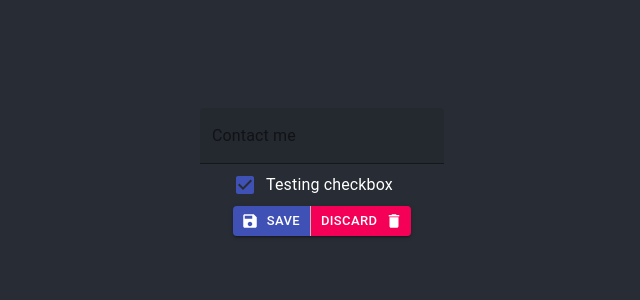
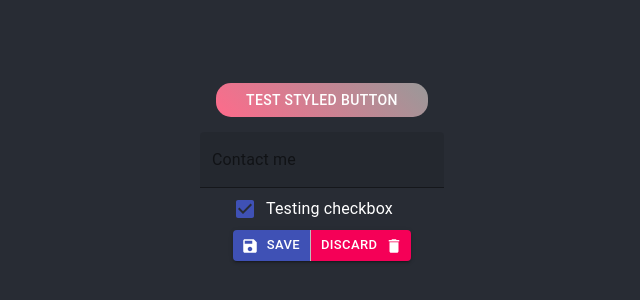
Before and after one commit to Dina2703/material-ui-react-001, a React (Create React App) app: page / in a window 1280 px wide. Shown: the part 228-528 px from the top of the page, without its empty margins (318-958 px from the left). Built offline with nearby package versions, Linux system fonts and the light colour scheme.

Commit message:
makeStyles for styling MUI

```diff
--- a/src/App.js
+++ b/src/App.js
@@ -7,6 +7,23 @@
 import { useState } from "react";
 import FormControlLabel from "@material-ui/core/FormControlLabel";
 import TextField from "@material-ui/core/TextField";
+import { makeStyles } from "@material-ui/core/styles";
+
+const useStyles = makeStyles({
+  root: {
+    background: "linear-gradient(45deg, #FE6B8B, #999)",
+    border: 0,
+    borderRadius: 15,
+    color: "white",
+    padding: "5px 30px",
+    marginBottom: 15,
+  },
+});
+
+function ButtonStyled() {
+  const classes = useStyles();
+  return <Button className={classes.root}>Test Styled Button</Button>;
+}
 
 function CheckBoxExample() {
   const [checked, setChecked] = useState(true);
@@ -30,7 +47,14 @@
   return (
     <div className="App">
       <header className="App-header">
-        <TextField variant="filled" color="secondary" type="email" label='Contact me' placeholder='email@email.com'/>
+        <ButtonStyled />
+        <TextField
+          variant="filled"
+          color="secondary"
+          type="email"
+          label="Contact me"
+          placeholder="email@email.com"
+        />
         <CheckBoxExample />
         <ButtonGroup size="small" variant="contained">
           <Button
```
